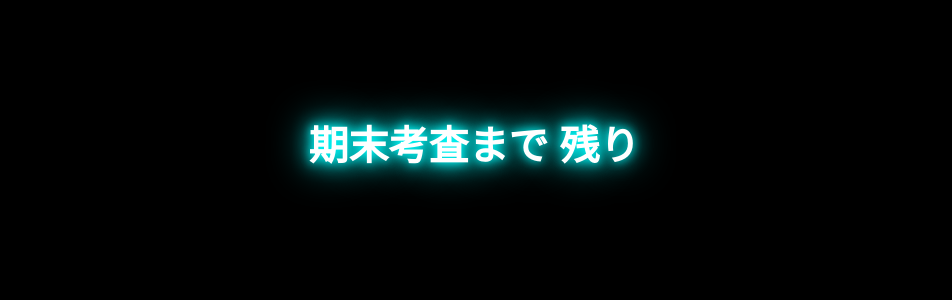
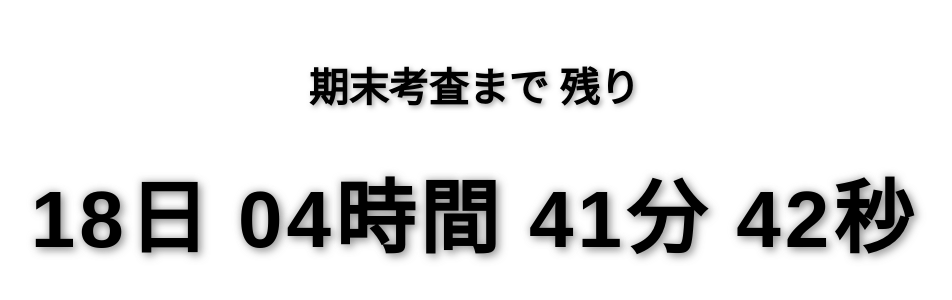
Before and after one commit to hirotodevl/test-countdown, a plain HTML site: page index.html in a window 1280 px wide. Shown: the part 250-550 px from the top of the page, without its empty margins (166-1118 px from the left). Drawn offline with Linux system fonts and the light colour scheme.

Commit message:
Update index.html

```diff
--- a/index.html
+++ b/index.html
@@ -10,9 +10,9 @@
       justify-content: center;
       align-items: center;
       height: 100vh;
-      background: #000;
+      background: #fff; /* 背景を白 */
       margin: 0;
-      color: #fff; /* 白文字 */
+      color: #000; /* 文字を黒 */
     }
     .countdown {
       text-align: center;
@@ -20,21 +20,17 @@
     h1 {
       font-size: 40px;
       margin-bottom: 40px;
-      color: #fff;
+      color: #000;
       text-shadow:
-        0 0 10px #0ff,
-        0 0 20px #0ff,
-        0 0 40px #0ff; /* 青い光を追加 */
+        2px 2px 5px rgba(100, 100, 100, 0.6); /* 柔らかい影 */
     }
     #timer {
       font-size: 80px;
       font-weight: bold;
-      color: #fff;
+      color: #000;
       text-shadow:
-        0 0 15px #0ff,
-        0 0 30px #0ff,
-        0 0 60px #0ff,
-        0 0 100px #0ff; /* 強めの光 */
+        3px 3px 8px rgba(100, 100, 100, 0.7),
+        -2px -2px 6px rgba(180, 180, 180, 0.5); /* 立体感ある影 */
       letter-spacing: 4px;
     }
   </style>
@@ -54,7 +50,7 @@
       const diff = testDate - now;
 
       if (diff <= 0) {
-        document.getElementById("timer").innerText = "テスト開始！";
+        document.getElementById("timer").innerText = "さあ、頑張ろう！今までの努力を出し切ろう！";
         return;
       }
 
@@ -64,4 +60,11 @@
       const seconds = Math.floor((diff % (1000 * 60)) / 1000);
 
       document.getElementById("timer").innerText =
-        `${days}日 ${hours.toString().padStart(2, '
+        `${days}日 ${hours.toString().padStart(2, '0')}時間 ${minutes.toString().padStart(2, '0')}分 ${seconds.toString().padStart(2, '0')}秒`;
+    }
+
+    setInterval(updateCountdown, 1000);
+    updateCountdown();
+  </script>
+</body>
+</html>
```
